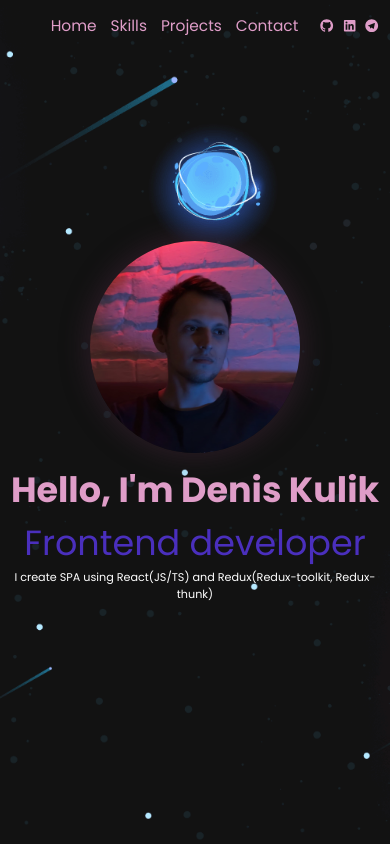
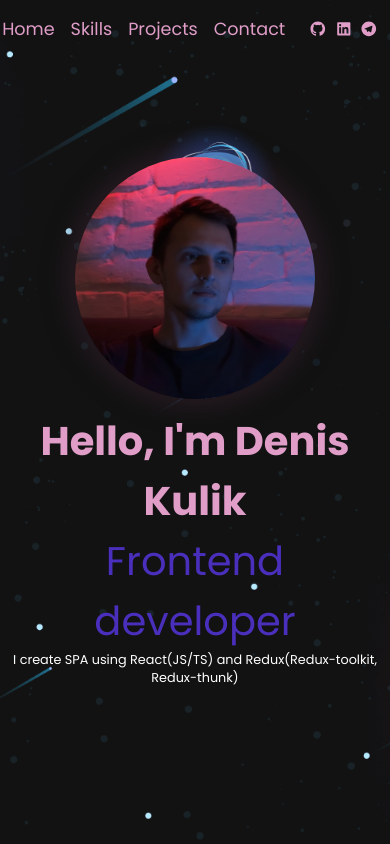
Before and after one commit to DenisKulik/frontend-developer-portfolio, a React (Vite) app: page / in a window 390 px wide. Shown: the top 844 px of the page. Built offline with nearby package versions, Linux system fonts and the light colour scheme.

Commit message:
remove media queries for small

```diff
--- a/src/GlobalStyles.ts
+++ b/src/GlobalStyles.ts
@@ -39,9 +39,5 @@ export const Global = createGlobalStyle`
     @media ${props => props.theme.media.medium} {
       font-size: 50%; // 1 rem = 8px
     }
-
-    @media ${props => props.theme.media.small} {
-      font-size: 43.75%; // 1 rem = 7px
-    }
   }
 `;
```
